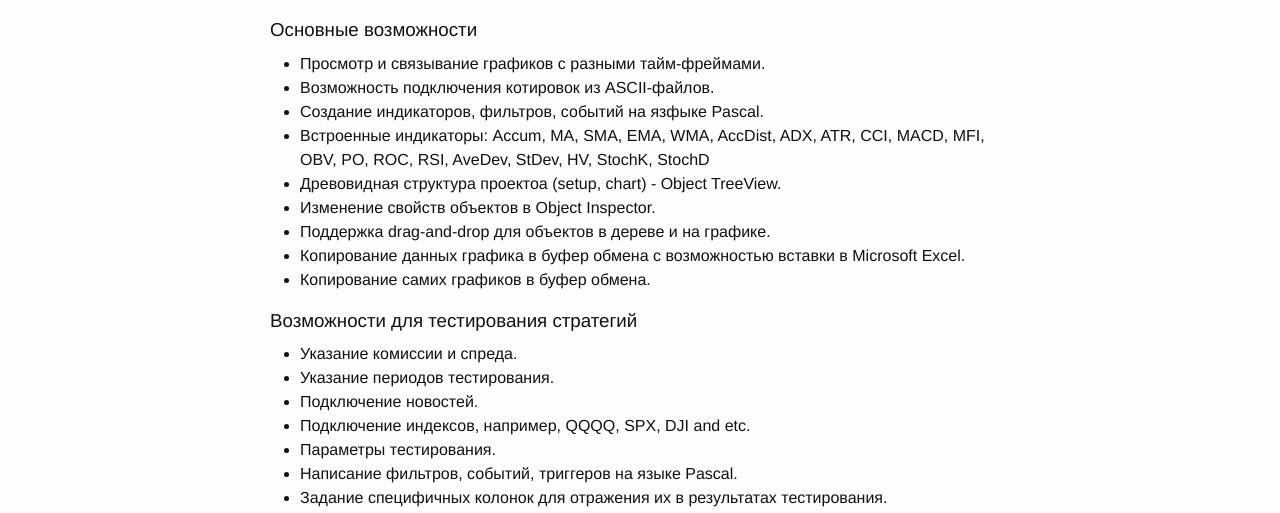
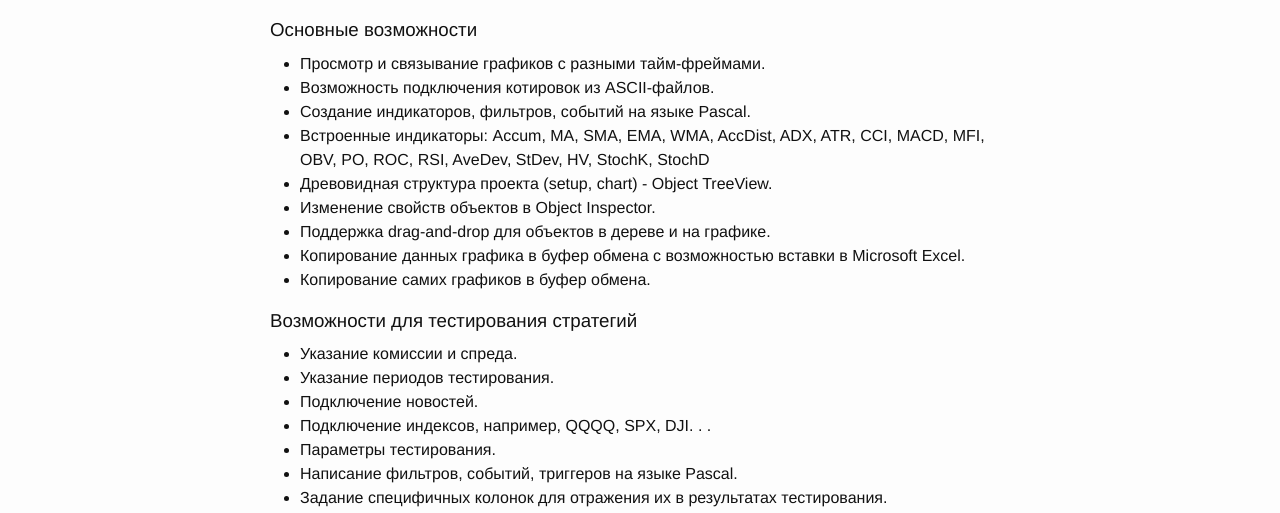
Before and after one commit to Sikambr/projects, a Jekyll site: the page built from quotex.md, in a window 1280 px wide. Shown: the part 221-734 px from the top of the page. Built offline with Jekyll 4.4.1, drawn with Linux system fonts in a browser that asks for light colours.

Commit message:
publishing

```diff
--- a/quotex.md
+++ b/quotex.md
@@ -10,9 +10,9 @@ permalink: /quotex/
 
 * Просмотр и связывание графиков с разными тайм-фреймами.
 * Возможность подключения котировок из ASCII-файлов.
-* Создание индикаторов, фильтров, событий на язфыке Pascal.
+* Создание индикаторов, фильтров, событий на языке Pascal.
 * Встроенные индикаторы: Accum, MA, SMA, EMA, WMA, AccDist, ADX, ATR, CCI, MACD, MFI, OBV, PO, ROC, RSI, AveDev, StDev, HV, StochK, StochD
-* Древовидная структура проектоа (setup, chart) - Object TreeView.
+* Древовидная структура проекта (setup, chart) - Object TreeView.
 * Изменение свойств объектов в Object Inspector.
 * Поддержка drag-and-drop для объектов в дереве и на графике.
 * Копирование данных графика в буфер обмена с возможностью вставки в Microsoft Excel.
@@ -23,7 +23,7 @@ permalink: /quotex/
 * Указание комиссии и спреда.
 * Указание периодов тестирования.
 * Подключение новостей.
-* Подключение индексов, например, QQQQ, SPX, DJI and etc.
+* Подключение индексов, например, QQQQ, SPX, DJI. . .
 * Параметры тестирования.
 * Написание фильтров, событий, триггеров на языке Pascal.
 * Задание специфичных колонок для отражения их в результатах тестирования.
```
